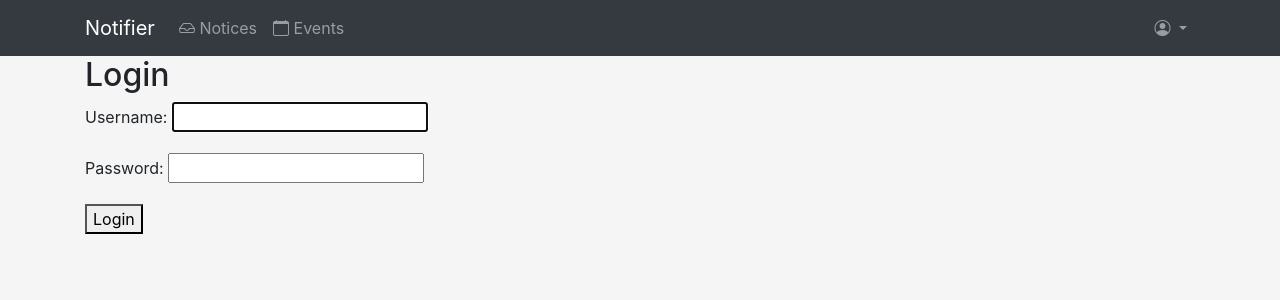
After one commit to rohitgeddam/it-bitd-notifier, a Django app: page /accounts/login/ in a window 1280 px wide. The commit adds this page. Shown: the top 300 px of the page. Run offline with Django 3.2, Linux system fonts and the light colour scheme; some libraries are stand-ins or nearby versions.

```diff
--- a/config/settings.py
+++ b/config/settings.py
@@ -136,3 +136,6 @@ MEDIA_URL = "/mediafiles/"
 
 
 AUTH_USER_MODEL = "users.User"
+
+
+LOGIN_REDIRECT_URL = "home"
--- a/config/urls.py
+++ b/config/urls.py
@@ -25,7 +25,9 @@ urlpatterns = [
     path("admin/", admin.site.urls),
     path("notices/", include("notices.urls")),
     path("events/", include("events.urls")),
-    path("", views.HomePageView.as_view(), name="home_page"),
+    path("accounts/", include("django.contrib.auth.urls")),
+    path("users/", include("users.urls")),
+    path("", views.HomePageView.as_view(), name="home"),
 ]
 
 if settings.DEBUG:
--- a/templates/navbar.html
+++ b/templates/navbar.html
@@ -44,11 +44,11 @@
 					<div class="dropdown-menu" aria-labelledby="navbarDropdown">
 
 						{% if user.is_authenticated %}
-						<a class="dropdown-item" href="#">Profile</a>
+						<a class="dropdown-item" href="{% url 'profile' %}">Profile</a>
 						<div class="dropdown-divider"></div>
-						<a class="dropdown-item" href="#">Logout</a>
+						<a class="dropdown-item" href="/accounts/logout/?next=/">Logout</a>
 						{% else %}
-						<a class="dropdown-item" href="#">Login</a>
+						<a class="dropdown-item" href="/accounts/login">Login</a>
 						{% endif %}
 					</div>
 				</li>
--- /dev/null
+++ b/templates/registration/logged_out.html
@@ -0,0 +1 @@
+logged Out
--- /dev/null
+++ b/templates/registration/login.html
@@ -0,0 +1,12 @@
+{% extends "base.html" %}
+{% block title %}Login{% endblock %}
+
+
+{% block content %}
+<h2>Login</h2>
+<form method="post">
+    {% csrf_token %}
+    {{ form.as_p }}
+    <button type="submit">Login</button>
+</form>
+{% endblock %}
--- /dev/null
+++ b/users/urls.py
@@ -0,0 +1,6 @@
+from django.urls import path
+from . import views
+
+urlpatterns = [
+    path("profile/", views.user_profile_view, name="profile"),
+]
```
Also changed, not shown: users/models.py (+5 -2 lines), users/templates/users/profile.html (added, +8 -0 lines), users/views.py (+8 -0 lines), db.sqlite3.
